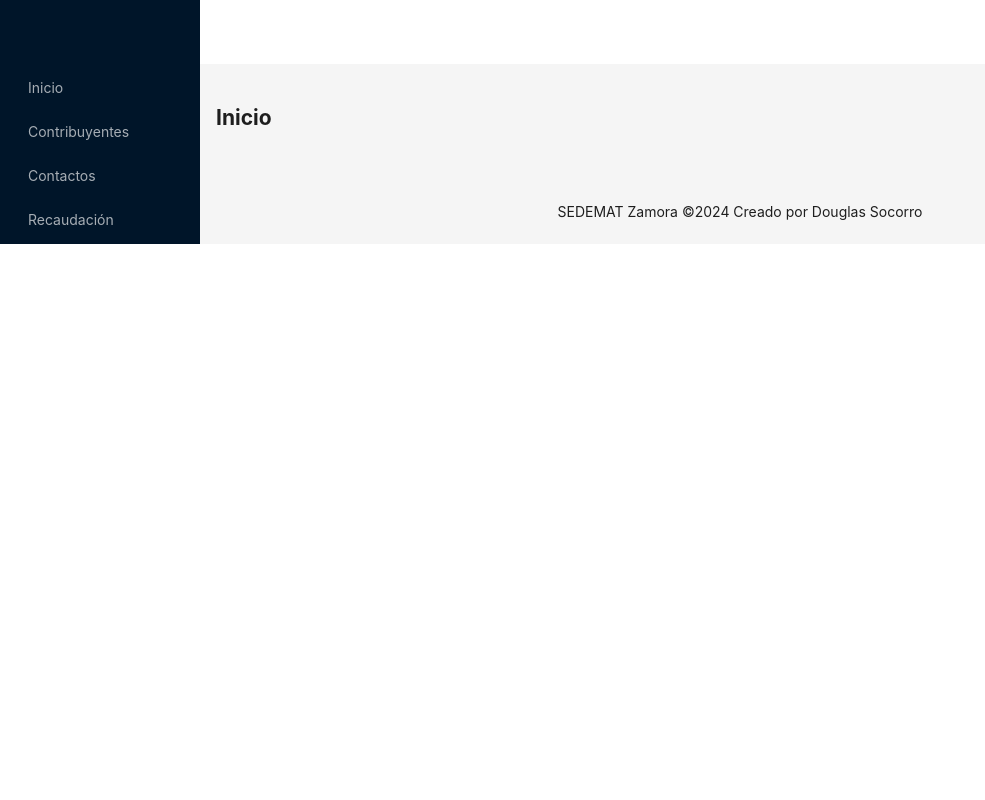
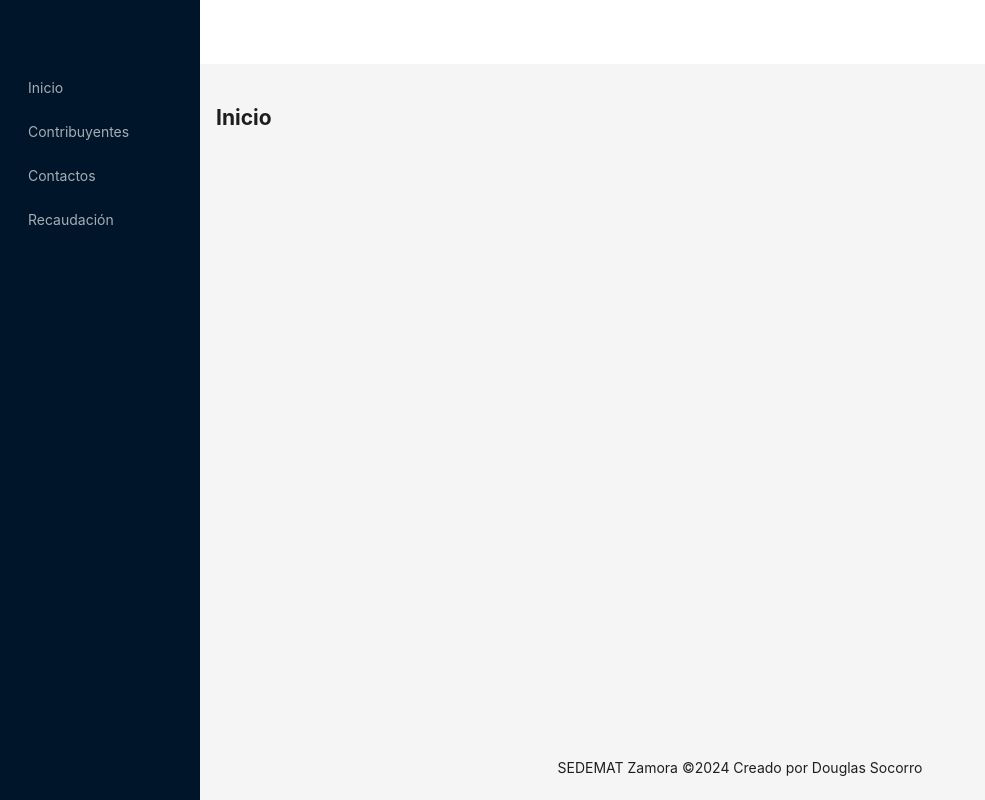
Before and after one commit to Douglas571/sedemat_system, a React (Vite) app in the folder frontend/: page / in a window 1280 px wide. Shown: the whole page, without its empty margins (0-985 px from the left). Built offline with nearby package versions, Linux system fonts and the light colour scheme.

Commit message:
Update: Layout height

```diff
--- a/frontend/src/layout/main.tsx
+++ b/frontend/src/layout/main.tsx
@@ -95,7 +95,7 @@ const App: React.FC = () => {
 				/>
 			</Sider>
 			<Layout
-				//style={{ marginInlineStart: 200 }}
+				style={{ minHeight: '100vh' }}
 			>
 				<Header style={{ padding: 0, background: colorBgContainer }} />
 
```
